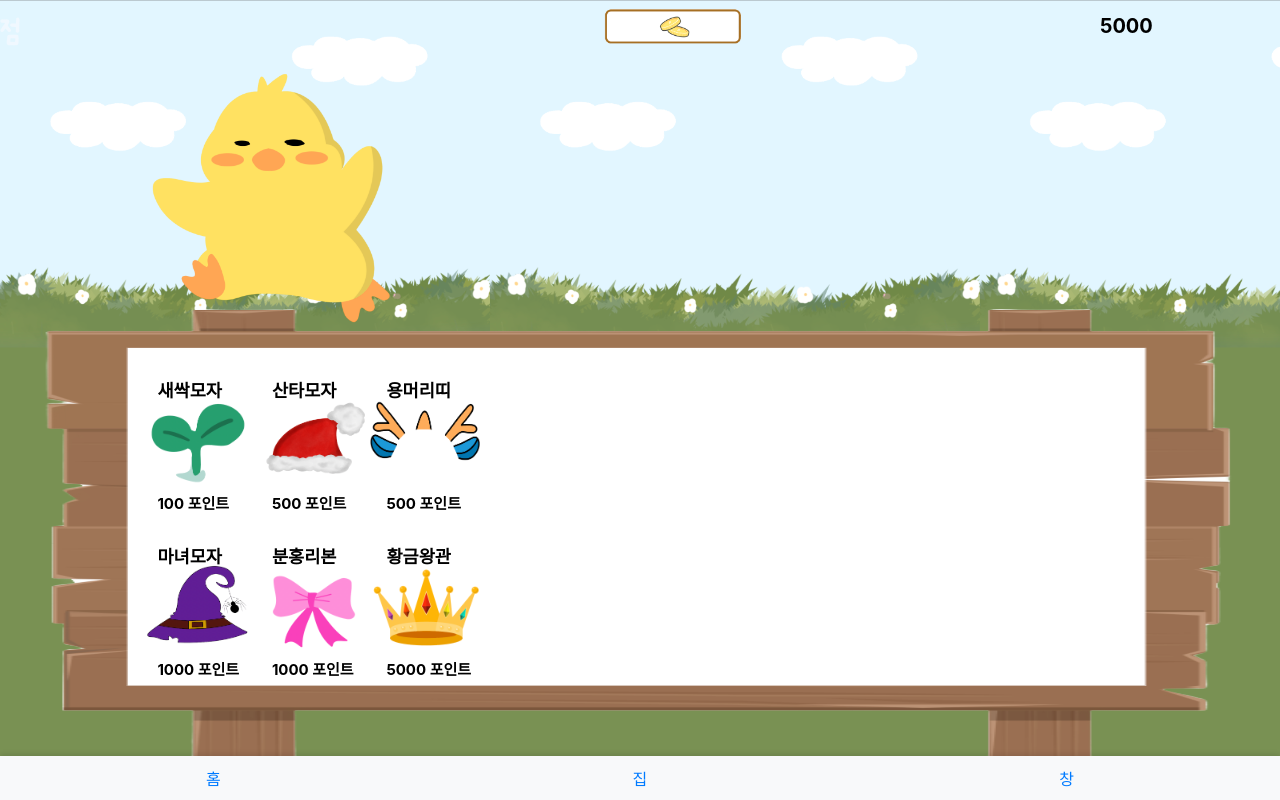
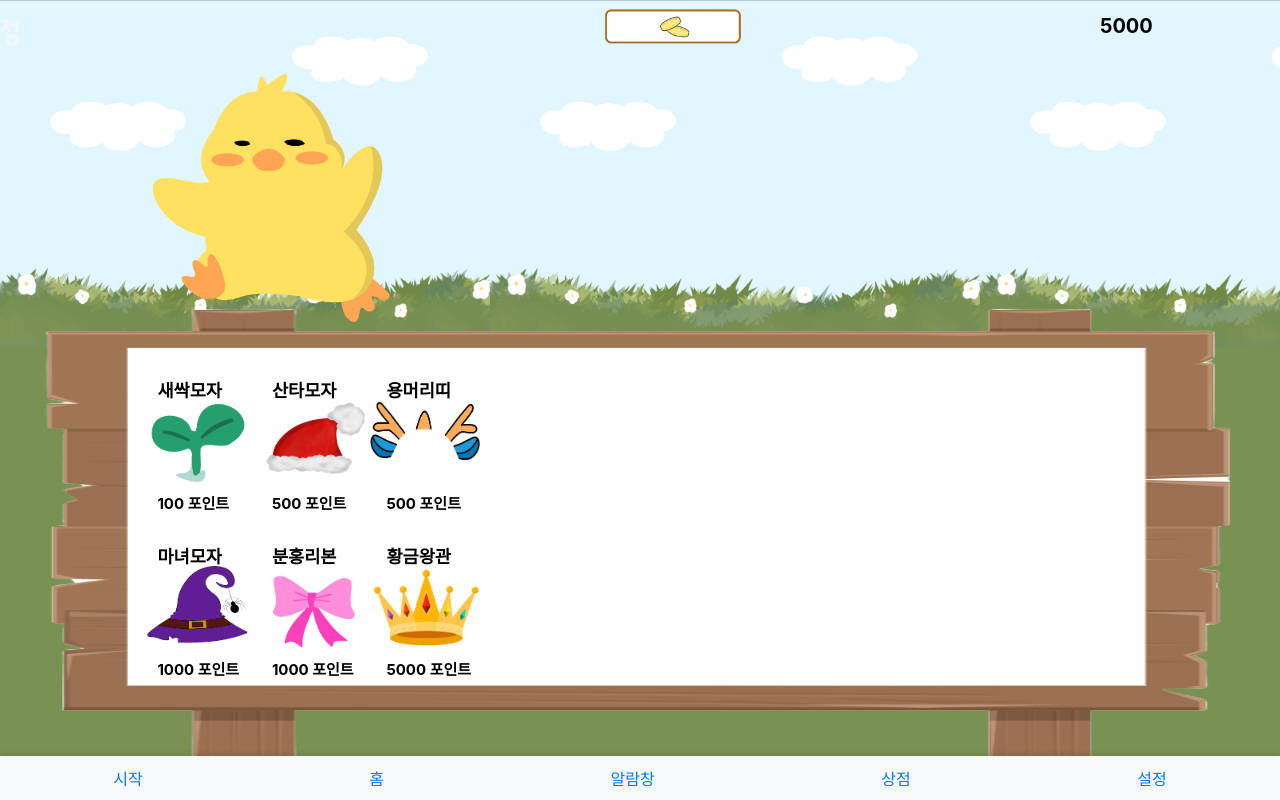
Before and after one commit to luminous037/OSS_project, a React (Create React App) app in the folder client/: page /Shop in a window 1280 px wide. Built offline with nearby package versions, Linux system fonts and the light colour scheme.

Commit message:
[ADD]mongoDB 연결

```diff
--- a/client/src/components/mainPage/seed.js
+++ b/client/src/components/mainPage/seed.js
@@ -91,14 +91,17 @@ function Seed() { // rainCount 상태와 함께 setRainCount 함수를 prop으
   /*물을 준 횟수에 따른 씨앗의 상태 관리*/
   useEffect(() => {
     console.log(userData);
-    if (userData.rain > 0 && selectedSeed && seedStage !== 'rewardTree') {
+    if (userData.rain >= 0 && selectedSeed && seedStage !== 'rewardTree') {
       if (userData.rain >= 4) {
         setSeedStage('rewardTree');
-      } else if (userData.rain >= 3) {
+      }
+      else if (userData.rain >= 3) {
         setSeedStage('tree');
-      } else if (userData.rain >= 2) {
+      }
+     else if (userData.rain >= 2) {
         setSeedStage('flower');
-      } else {
+      }
+      else {
         setSeedStage('sprout');
       }
     }
--- a/client/src/components/navigationBar/NavigationBar.js
+++ b/client/src/components/navigationBar/NavigationBar.js
@@ -6,9 +6,11 @@ import './NavigationBar.css'; // CSS 파일을 임포트합니다.
 const NavigationBar = () => {
   return (
     <div className="bottom-nav">
-      <Link to="./Start" className="nav-item">홈</Link>
-      <Link to="./Main" className="nav-item">집</Link>
-      <Link to="./Alarm" className="nav-item">창</Link>
+      <Link to="./Start" className="nav-item">시작</Link>
+      <Link to="./Main" className="nav-item">홈</Link>
+      <Link to="./Alarm" className="nav-item">알람창</Link>
+      <Link to="./Shop" className="nav-item">상점</Link>
+      <Link to="./MyPage" className="nav-item">설정</Link>
 
 
 
--- a/client/src/index.js
+++ b/client/src/index.js
@@ -9,9 +9,9 @@ import MyPage from './components/MyPage/MyPage';
 
 const root = ReactDOM.createRoot(document.getElementById('root'));
 root.render(
-    <React.StrictMode>
+
         <App/>
-    </React.StrictMode>
+
 );
 
 reportWebVitals();
```
Also changed, not shown: client/src/playground-1.mongodb.js (added, +43 -0 lines), client/src/playground-2.mongodb.js (added, +43 -0 lines), 2 other files (tests, documents, lock files or other folders).
